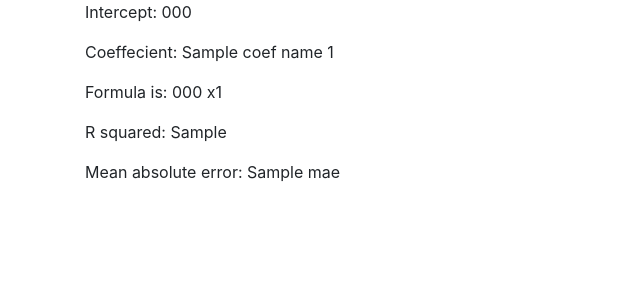
After one commit to YechielK/auto-eda, a Flask app: template templates/linearreg.html in a window 1280 px wide. The commit adds this page. Shown: the top 300 px of the page, without its empty margins (0-640 px from the left). Run offline with Flask 2, Linux system fonts and the light colour scheme; the template is opened without the code that fills it: most values are stand-ins (such as "Sample title", 1, 10 or a date in 2020).

Commit message:
added single variable linear regression

```diff
--- a/app.py
+++ b/app.py
@@ -5,6 +5,7 @@ import numpy as numpy
 import csv
 import os
 import cleaner
+import linreg
 
 
 
@@ -12,7 +13,7 @@ app = Flask(__name__)
 
 
 x = 'this is x'
-
+y = 'this is y'
 @app.route('/', methods=['GET', 'POST'])
 def index():
     return render_template('index.html')
@@ -20,9 +21,11 @@ def index():
 @app.route('/data', methods=['GET', 'POST'])
 def data():
     global x
+    global y
     if request.method == 'POST':
 
         file = request.files['file']
+        y = request.form['t']
         data = pd.read_csv(file)
         data = cleaner.clean(data)
         x = data
@@ -35,7 +38,7 @@ def data():
             outliers=g.outliers,
             memory=g.memory)
 
-@app.route("/getPlotCSV", methods=['GET', 'POST'])
+@app.route('/getPlotCSV', methods=['GET', 'POST'])
 def getPlotCSV():
     global x
 
@@ -45,6 +48,23 @@ def getPlotCSV():
         headers={"Content-disposition":
                  "attachment; filename=myplot.csv"})
 
+@app.route('/linearRegression', methods=['GET'])
+def linearRegression():
+    global x
+    global y
+
+    linreg_model = linreg.linreg(x,y)
+    print(linreg_model.coef_)
+    print(linreg_model.intercept_)
+
+    return render_template(
+            'linearreg.html',
+            intercept=linreg_model.intercept_,
+            coef_name=g.selected_features,
+            coef_num=linreg_model.coef_,
+            r_squared=g.r_squared,
+            mae=g.mae)
+
 
 if __name__ == '__main__':
     app.run(debug=True)
--- a/templates/data.html
+++ b/templates/data.html
@@ -7,4 +7,6 @@
 <!-- {{ before_shape }}
 {{ after_shape }} -->
 <a href="/getPlotCSV">Click to download </a> <p>({{ memory }} KB)</p>
+<a href="/linearRegression">Click to perform linear regression </a>
+
 {% endblock %}
--- /dev/null
+++ b/templates/linearreg.html
@@ -0,0 +1,9 @@
+{% extends "layout.html" %}
+{% block content %}
+<p>Intercept: {{ intercept }}</p>
+<p>Coeffecient: {{coef_name}} {{ coef_num }}</p>
+<p>Formula is: {{ intercept }} x{{coef_num[0]}}</p>
+<p>R squared: {{ r_squared }}</p>
+<p>Mean absolute error: {{ mae }}</p>
+
+{% endblock %}
```
Also changed, not shown: linreg.py (added, +36 -0 lines), templates/index.html (+5 -2 lines).
